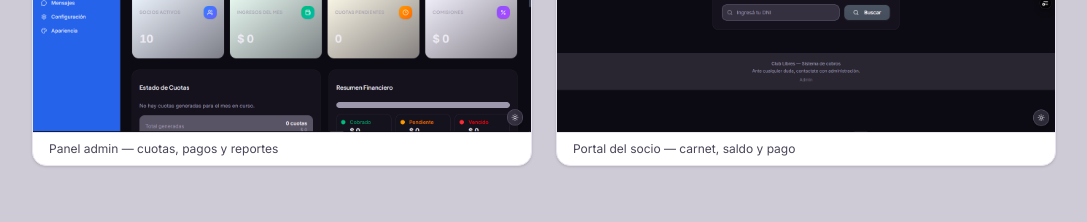
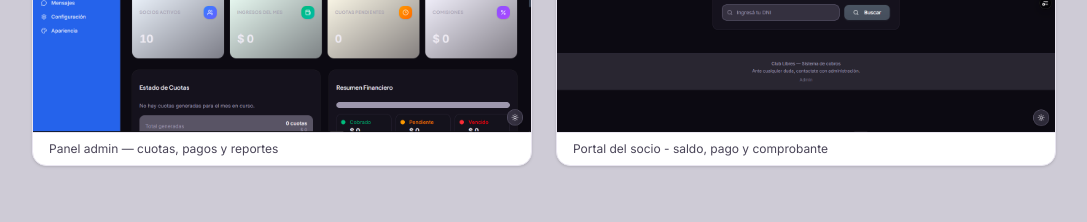
Before and after one commit to DesarrolloWeb-PDL/libres-cobros, a Next.js app: page / in a window 1280 px wide. Shown: the part 3260-3482 px from the top of the page, without its empty margins (96-1183 px from the left). Built offline with nearby package versions, Linux system fonts and the light colour scheme; no server answers; the database is empty.

Commit message:
fix(landing): remove unshipped carnet-digital claim from screenshot caption

```diff
--- a/src/app/page.tsx
+++ b/src/app/page.tsx
@@ -279,8 +279,8 @@ export default async function LandingPage() {
               />
               <AppScreenshot
                 src="/screenshots/portal-socio.png"
-                alt="Portal del socio: carnet digital, saldo y pago"
-                caption="Portal del socio — carnet, saldo y pago"
+                alt="Portal del socio: saldo, pago y comprobante"
+                caption="Portal del socio - saldo, pago y comprobante"
               />
             </div>
           </div>
```
